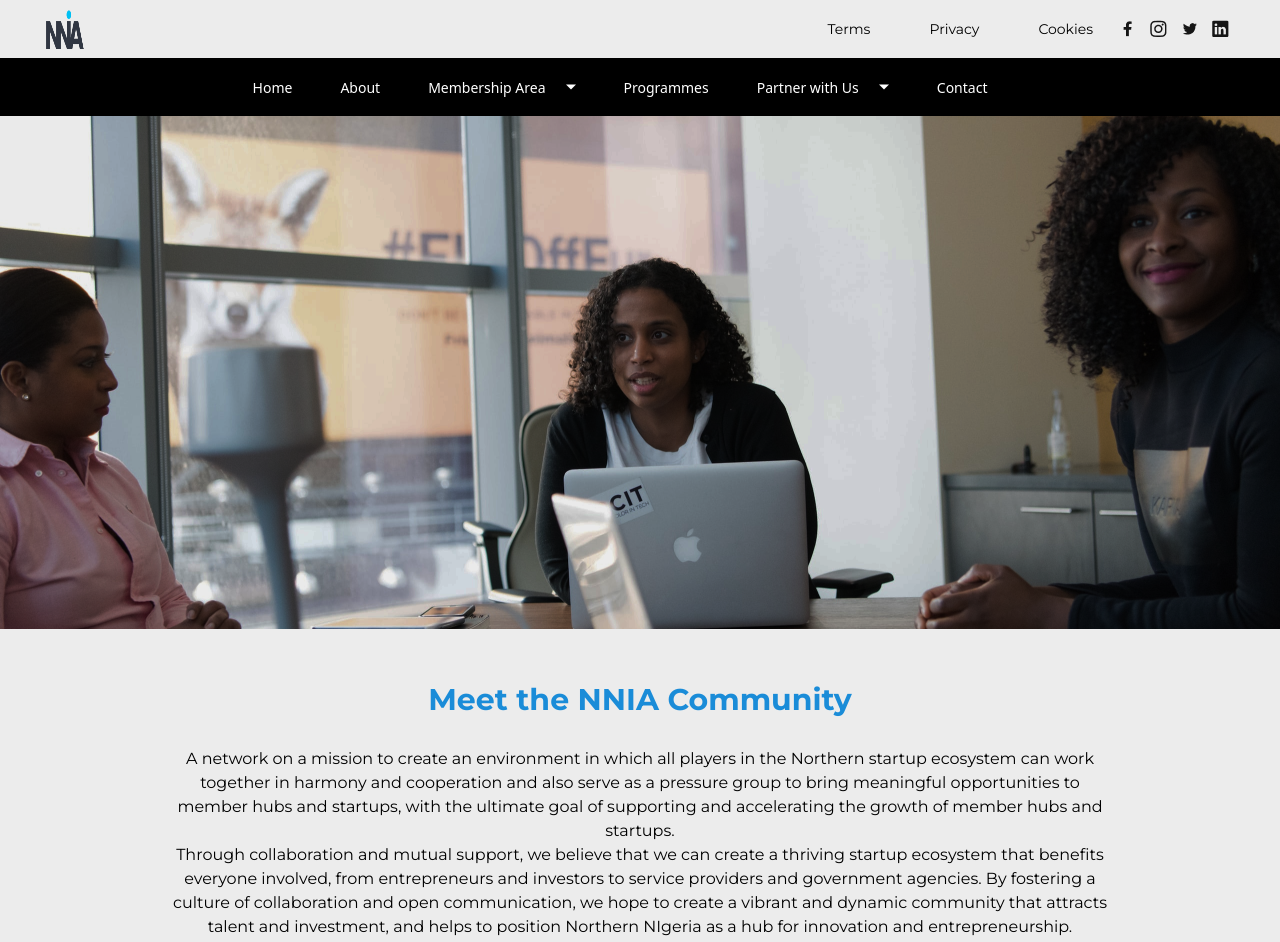
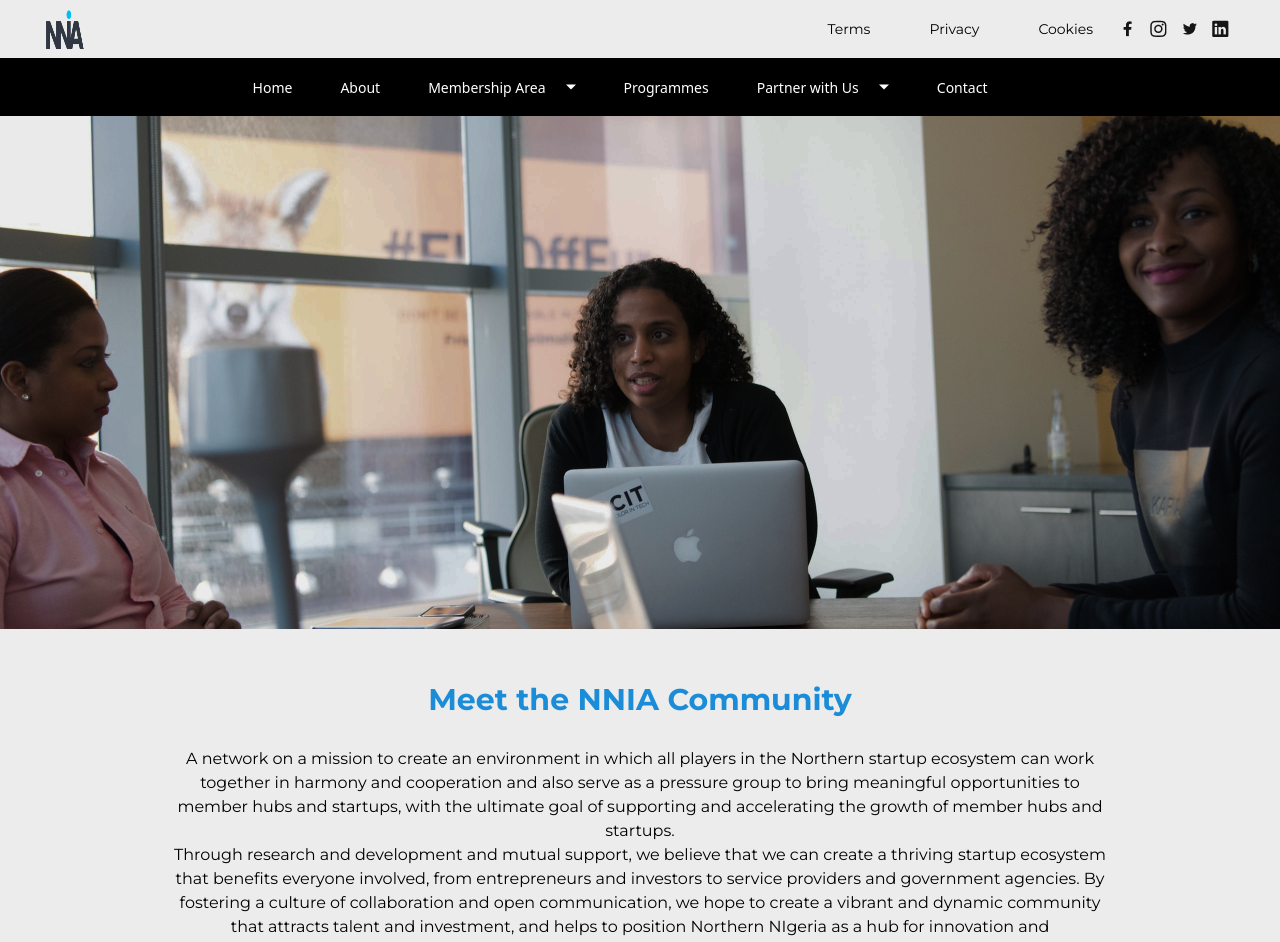
Before and after one commit to nHubNg/NNIA, a React (Vite) app: page /about in a window 1280 px wide. Shown: the top 942 px of the page. Built offline with nearby package versions, Linux system fonts and the light colour scheme.

Commit message:
made edits

```diff
--- a/src/pages/about/index.jsx
+++ b/src/pages/about/index.jsx
@@ -48,7 +48,7 @@ const About = () => {
             the growth of member hubs and startups.
           </p>
           <p className="md:mx-[140px]">
-            Through collaboration and mutual support, we believe that we can create a thriving startup ecosystem that benefits everyone involved, from entrepreneurs and investors to service providers and government agencies.  By fostering a culture of collaboration and open communication, we
+            Through research and development and mutual support, we believe that we can create a thriving startup ecosystem that benefits everyone involved, from entrepreneurs and investors to service providers and government agencies.  By fostering a culture of collaboration and open communication, we
             hope to create a vibrant and dynamic community that attracts
             talent and investment, and helps to position Northern NIgeria as a hub for
             innovation and entrepreneurship.
--- a/src/pages/home/index.jsx
+++ b/src/pages/home/index.jsx
@@ -105,7 +105,7 @@ const Home = () => {
             </p>
             <br />
             <p>
-              Through collaboration and mutual support, we believe that we can
+              Through research and development and mutual support, we believe that we can
               create a thriving startup ecosystem that benefits everyone
               involved, from entrepreneurs and investors to service providers
               and government agencies.
```
